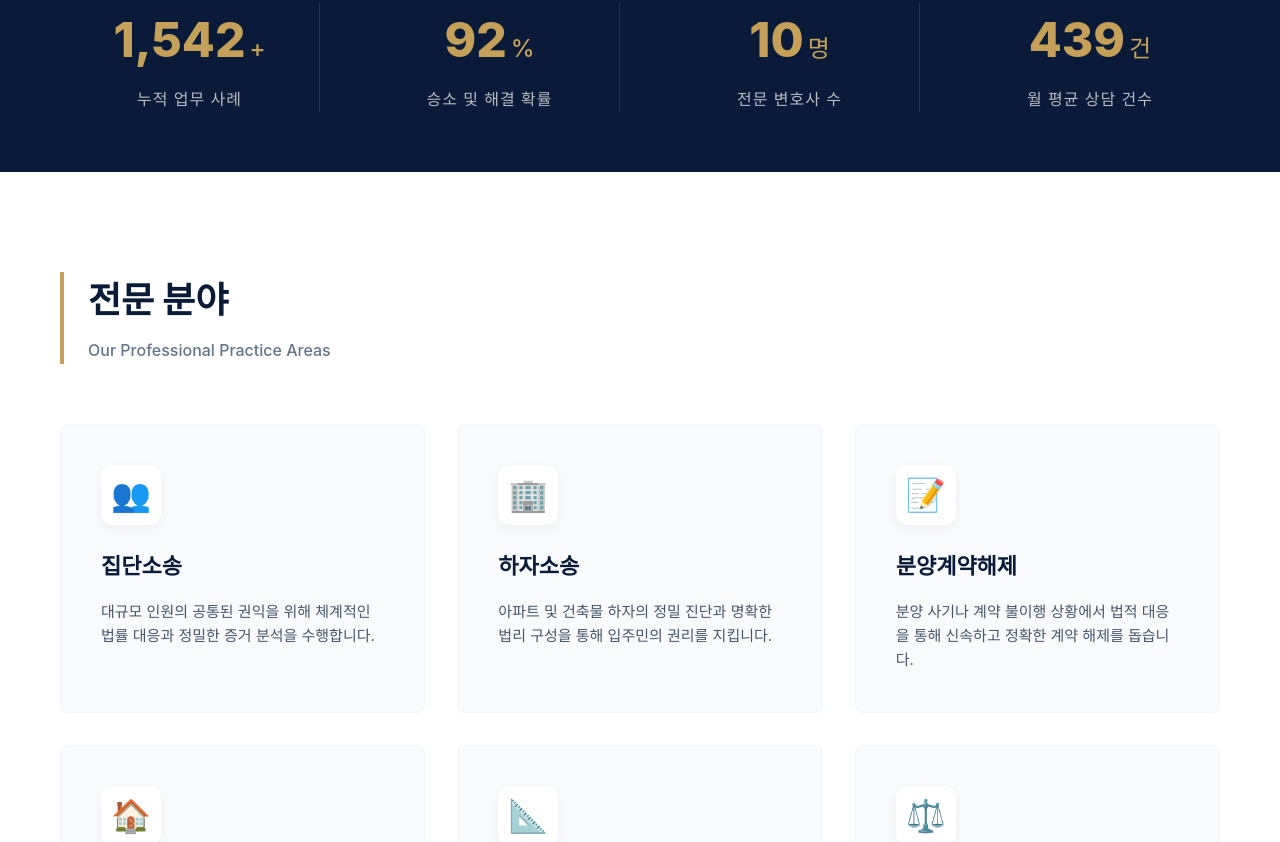
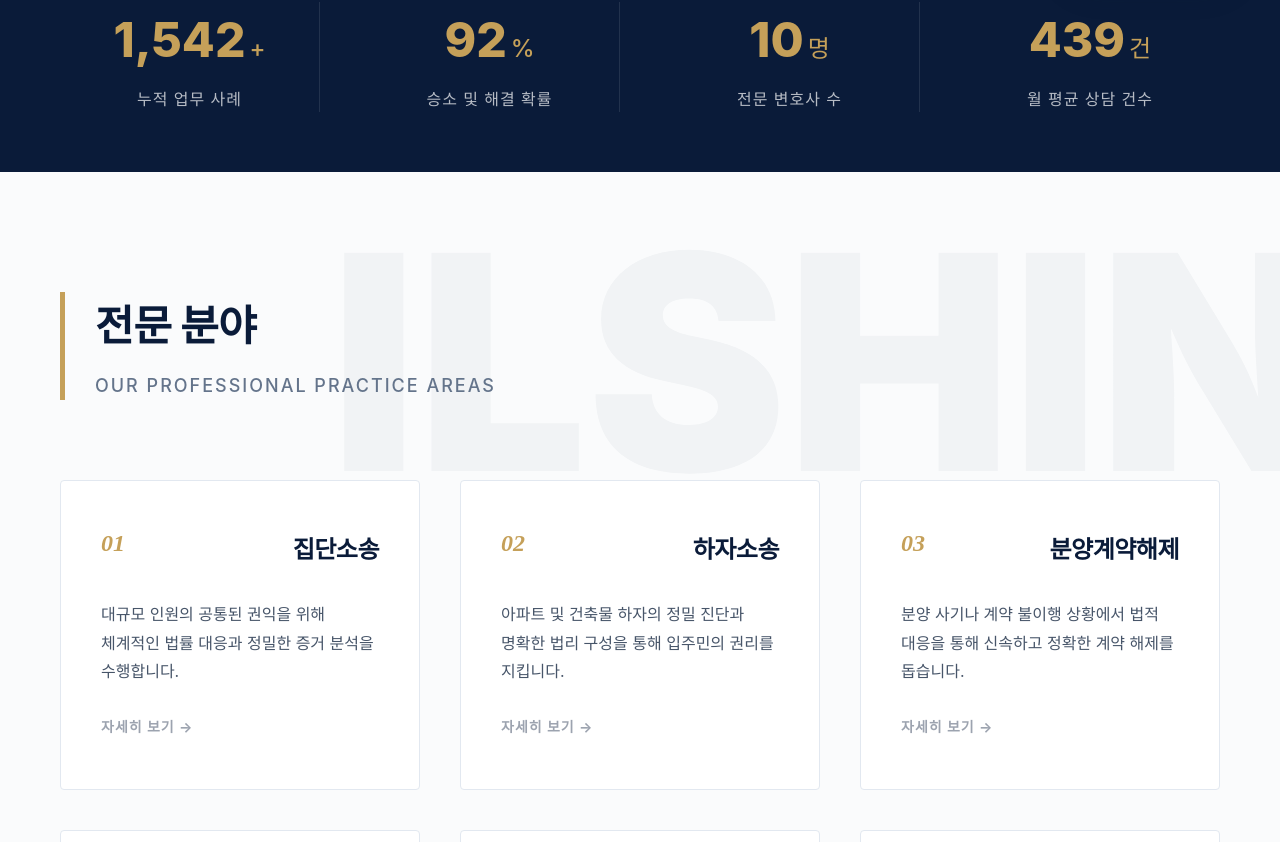
Before and after one commit to 2026flowlaw-cpu/flow, a Next.js app: page / in a window 1280 px wide. Shown: the part 778-1620 px from the top of the page. Built offline with nearby package versions, Linux system fonts and the light colour scheme.

Commit message:
Transform practice areas section into a high-end professional showroom (purged emojis)

```diff
--- a/src/components/PracticeAreas/PracticeAreas.module.css
+++ b/src/components/PracticeAreas/PracticeAreas.module.css
@@ -1,78 +1,140 @@
 .section {
-  padding: 100px 0;
-  background-color: #ffffff;
+  padding: 120px 0;
+  background-color: #fafbfc;
+  position: relative;
+  overflow: hidden;
+}
+
+.section::before {
+  content: "ILSHIN";
+  position: absolute;
+  top: -50px;
+  right: -50px;
+  font-size: 300px;
+  font-weight: 900;
+  color: #f1f3f5;
+  z-index: 0;
+  user-select: none;
 }
 
 .header {
   text-align: left;
-  margin-bottom: 60px;
-  border-left: 4px solid #C5A059;
-  padding-left: 24px;
+  margin-bottom: 80px;
+  border-left: 5px solid #C5A059;
+  padding-left: 30px;
+  position: relative;
+  z-index: 1;
 }
 
 .title {
-  font-size: 36px;
+  font-size: 42px;
   font-weight: 800;
   color: #0A1B39;
-  margin-bottom: 8px;
+  margin-bottom: 12px;
+  letter-spacing: -0.5px;
 }
 
 .subtitle {
-  font-size: 16px;
+  font-size: 18px;
   color: #64748b;
   font-weight: 500;
+  text-transform: uppercase;
+  letter-spacing: 2px;
 }
 
 .grid {
   display: grid;
   grid-template-columns: repeat(3, 1fr);
-  gap: 32px;
+  gap: 40px;
+  position: relative;
+  z-index: 1;
 }
 
 .card {
-  padding: 40px;
-  background: #f8fafc;
-  border-radius: 8px;
-  border: 1px solid #f1f5f9;
-  transition: all 0.3s ease;
+  padding: 50px 40px;
+  background: #ffffff;
+  border-radius: 4px;
+  border: 1px solid #e2e8f0;
+  transition: all 0.4s cubic-bezier(0.165, 0.84, 0.44, 1);
   display: flex;
   flex-direction: column;
   height: 100%;
+  position: relative;
+  overflow: hidden;
 }
 
-.iconWrapper {
-  font-size: 32px;
-  margin-bottom: 24px;
-  background: white;
-  width: 60px;
-  height: 60px;
+.top {
   display: flex;
-  align-items: center;
-  justify-content: center;
-  border-radius: 12px;
-  box-shadow: 0 4px 12px rgba(10, 27, 57, 0.05);
+  justify-content: space-between;
+  align-items: flex-start;
+  margin-bottom: 30px;
+}
+
+.number {
+  font-family: serif;
+  font-size: 24px;
+  font-weight: 700;
+  color: #C5A059;
+  font-style: italic;
+  line-height: 1;
 }
 
 .cardTitle {
-  font-size: 22px;
-  font-weight: 700;
+  font-size: 24px;
+  font-weight: 800;
   color: #0A1B39;
-  margin-bottom: 16px;
-  position: relative;
+  margin: 0;
+  letter-spacing: -0.5px;
 }
 
 .cardDescription {
-  font-size: 15px;
-  line-height: 1.6;
+  font-size: 16px;
+  line-height: 1.8;
   color: #475569;
-  margin: 0;
+  margin-bottom: 30px;
+  word-break: keep-all;
+}
+
+.footer {
+  margin-top: auto;
+  display: flex;
+  align-items: center;
+}
+
+.more {
+  font-size: 14px;
+  font-weight: 700;
+  color: #0A1B39;
+  text-transform: uppercase;
+  letter-spacing: 1px;
+  opacity: 0.4;
+  transition: all 0.3s;
 }
 
 .card:hover {
-  transform: translateY(-5px);
-  border-color: #C5A059;
-  background: white;
-  box-shadow: 0 20px 40px rgba(10, 27, 57, 0.08);
+  transform: translateY(-8px);
+  border-color: #0A1B39;
+  box-shadow: 0 30px 60px rgba(10, 27, 57, 0.1);
+}
+
+.card:hover .more {
+  opacity: 1;
+  transform: translateX(10px);
+}
+
+.card::after {
+  content: "";
+  position: absolute;
+  bottom: 0;
+  left: 0;
+  width: 0;
+  height: 4px;
+  background-color: #C5A059;
+  transition: width 0.3s ease;
+}
+
+.card:hover::after {
+  width: 100%;
 }
 
 @media (max-width: 1024px) {
@@ -84,11 +146,15 @@
 @media (max-width: 640px) {
   .grid {
     grid-template-columns: 1fr;
+    gap: 24px;
+  }
+  .header {
+    margin-bottom: 40px;
   }
   .title {
-    font-size: 28px;
+    font-size: 32px;
   }
   .card {
-    padding: 30px;
+    padding: 40px 30px;
   }
 }
--- a/src/components/PracticeAreas/PracticeAreas.tsx
+++ b/src/components/PracticeAreas/PracticeAreas.tsx
@@ -5,56 +5,38 @@ const practiceAreas = [
   {
     title: '집단소송',
     description: '대규모 인원의 공통된 권익을 위해 체계적인 법률 대응과 정밀한 증거 분석을 수행합니다.',
-    isDark: false,
-    icon: '👥'
   },
   {
     title: '하자소송',
     description: '아파트 및 건축물 하자의 정밀 진단과 명확한 법리 구성을 통해 입주민의 권리를 지킵니다.',
-    isDark: true,
-    icon: '🏢'
   },
   {
     title: '분양계약해제',
     description: '분양 사기나 계약 불이행 상황에서 법적 대응을 통해 신속하고 정확한 계약 해제를 돕습니다.',
-    isDark: false,
-    icon: '📝'
   },
   {
     title: '전세사기',
     description: '전세 사기 피해자의 소중한 보증금을 회수하기 위한 민형사상의 총체적인 솔루션을 제공합니다.',
-    isDark: false,
-    icon: '🏠'
   },
   {
     title: '부동산분쟁',
     description: '매매, 임대차, 인도 등 복잡한 부동산 관련 법적 분쟁을 건설법 전문 지식으로 해결합니다.',
-    isDark: false,
-    icon: '📐'
   },
   {
     title: '건설분쟁',
     description: '공사대금, 유치권, 지체상금 등 건설 현장의 다각적인 분쟁을 전문적으로 자문합니다.',
-    isDark: true,
-    icon: '⚖️'
   },
   {
     title: '민사일반',
     description: '손해배상, 채권채무 등 일상생활의 모든 민사적 고충에 대해 최적의 법률 전략을 제시합니다.',
-    isDark: false,
-    icon: '📑'
   },
   {
     title: '에듀법률',
-    description: '학교폭력, 교권 침해 등 교육 현장의 특수성을 고려한 맞춤형 القانون 서비스입니다.',
-    isDark: false,
-    icon: '🎓'
+    description: '학교폭력, 교권 침해 등 교육 현장의 특수성을 고려한 맞춤형 법률 서비스입니다.',
   },
   {
     title: '형사',
     description: '수사 단계부터 재판까지 의뢰인의 인권을 보호하며 명확한 변론 시스템을 구축합니다.',
-    isDark: false,
-    icon: '⛓️'
   }
 ];
 
@@ -72,11 +54,14 @@ const PracticeAreas = () => {
               key={index}
               className={styles.card}
             >
-              <div className={styles.iconWrapper}>
-                {area.icon}
+              <div className={styles.top}>
+                <span className={styles.number}>{(index + 1).toString().padStart(2, '0')}</span>
+                <h3 className={styles.cardTitle}>{area.title}</h3>
               </div>
-              <h3 className={styles.cardTitle}>{area.title}</h3>
               <p className={styles.cardDescription}>{area.description}</p>
+              <div className={styles.footer}>
+                <span className={styles.more}>자세히 보기 →</span>
+              </div>
             </div>
           ))}
         </div>
```
